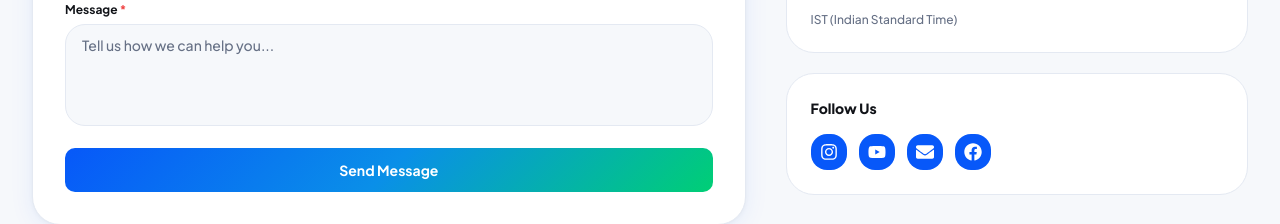
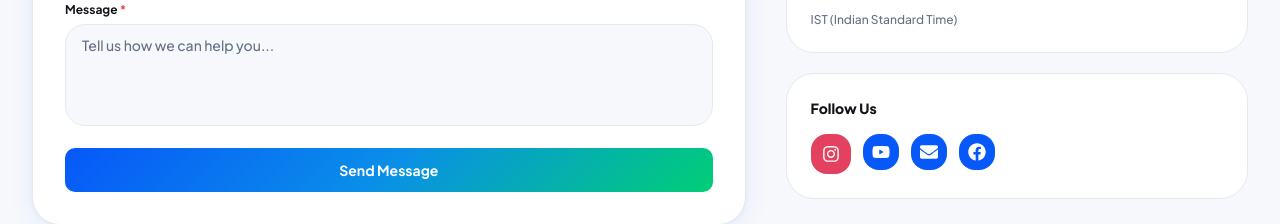
Before and after one commit to digitalnyne-byte/Testing, a Next.js app: page /contact in a window 1280 px wide. Shown: the part 1160-1384 px from the top of the page. Built offline with nearby package versions, Linux system fonts and the light colour scheme.

Commit message:
Update page.tsx
change bg-color for instagram icon

```diff
--- a/src/app/contact/page.tsx
+++ b/src/app/contact/page.tsx
@@ -413,7 +413,7 @@ export default function ContactPage() {
     target="_blank"
     rel="noopener noreferrer"
     aria-label="Instagram"
-    className="w-9 h-9 rounded-lg bg-primary hover:bg-accent transition-colors flex items-center justify-center"
+    className="w-10 h-10 rounded-lg bg-[#E4405F] hover:opacity-80 transition flex items-center justify-center"
   >
     <FaInstagram className="text-white text-lg" />
   </a>
```
